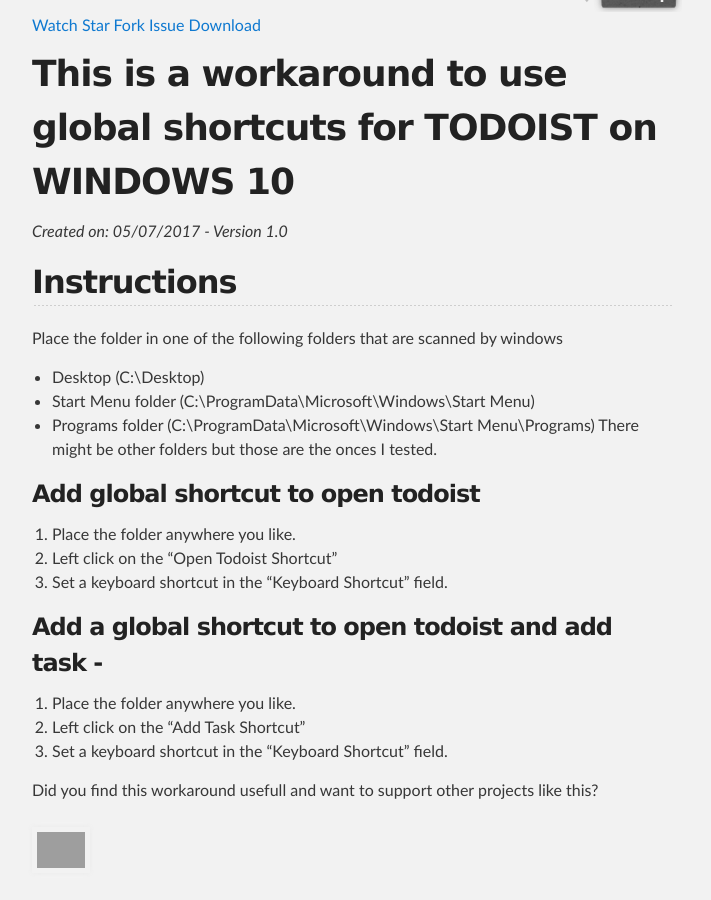
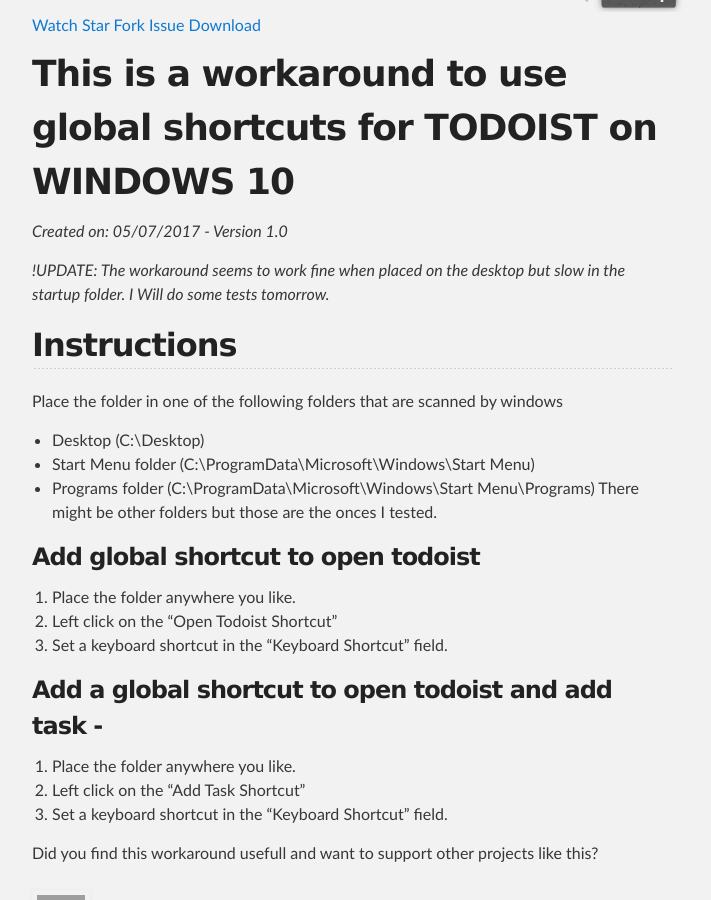
Before and after one commit to rickstaa/todoist-global-shortcuts-WIN10, a Jekyll site: the page built from index.md, in a window 1280 px wide and 900 px high, scrolled down 372 px. Shown: the whole window, without its empty margins (288-999 px from the left). Built offline with Jekyll 4.4.1, drawn with Linux system fonts in a browser that asks for light colours; our own code applies the rules of GitHub Pages for plain Markdown files; grey boxes are pictures that could not be loaded.

Commit message:
Update index.md

```diff
--- a/index.md
+++ b/index.md
@@ -1,5 +1,7 @@
 # This is a workaround to use global shortcuts for TODOIST on WINDOWS 10
 *Created on: 05/07/2017 - Version 1.0*
+
+*!UPDATE: The workaround seems to work fine when placed on the desktop but slow in the startup folder. I Will do some tests tomorrow.*
 
 ## Instructions
 
```
